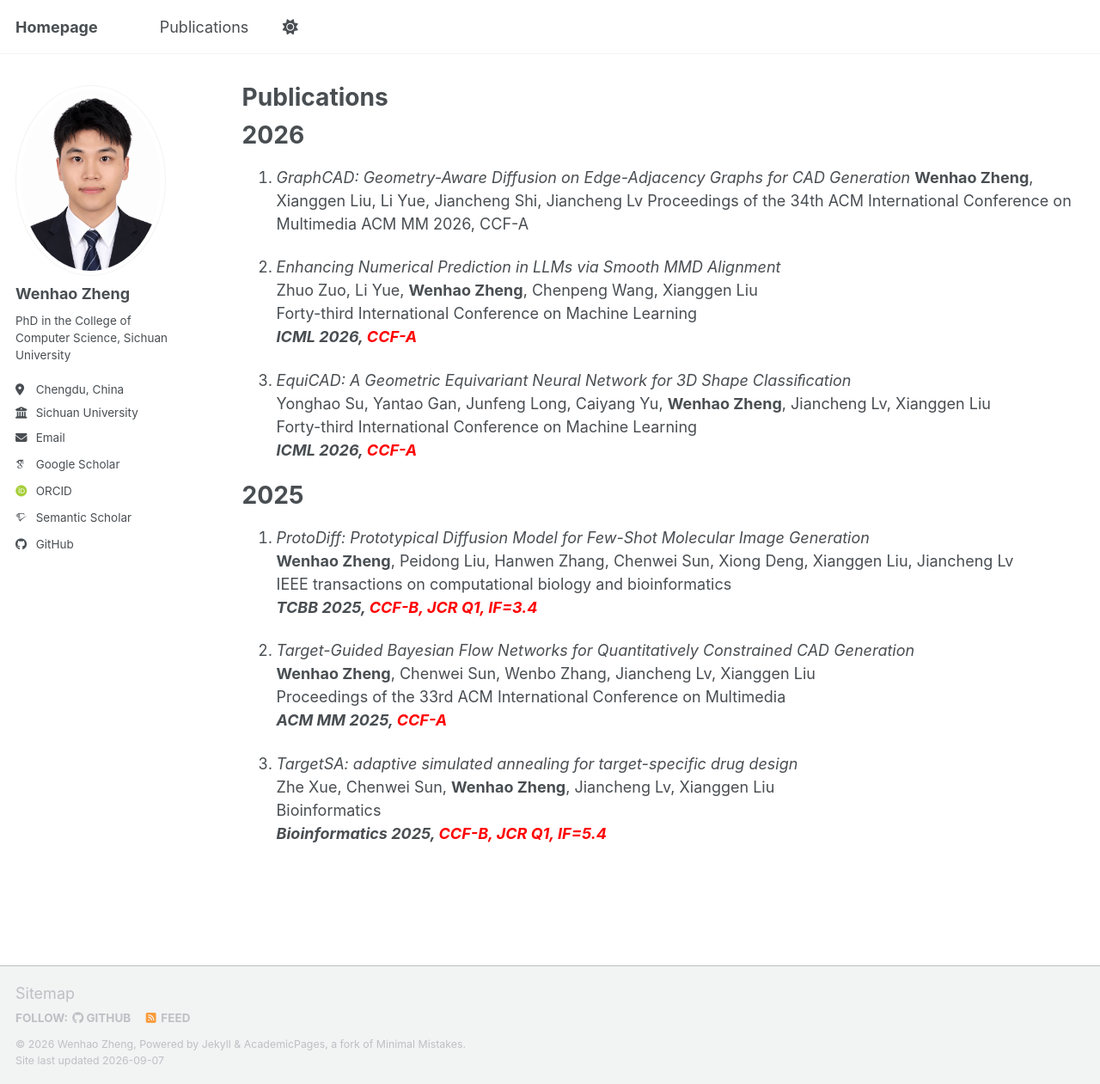
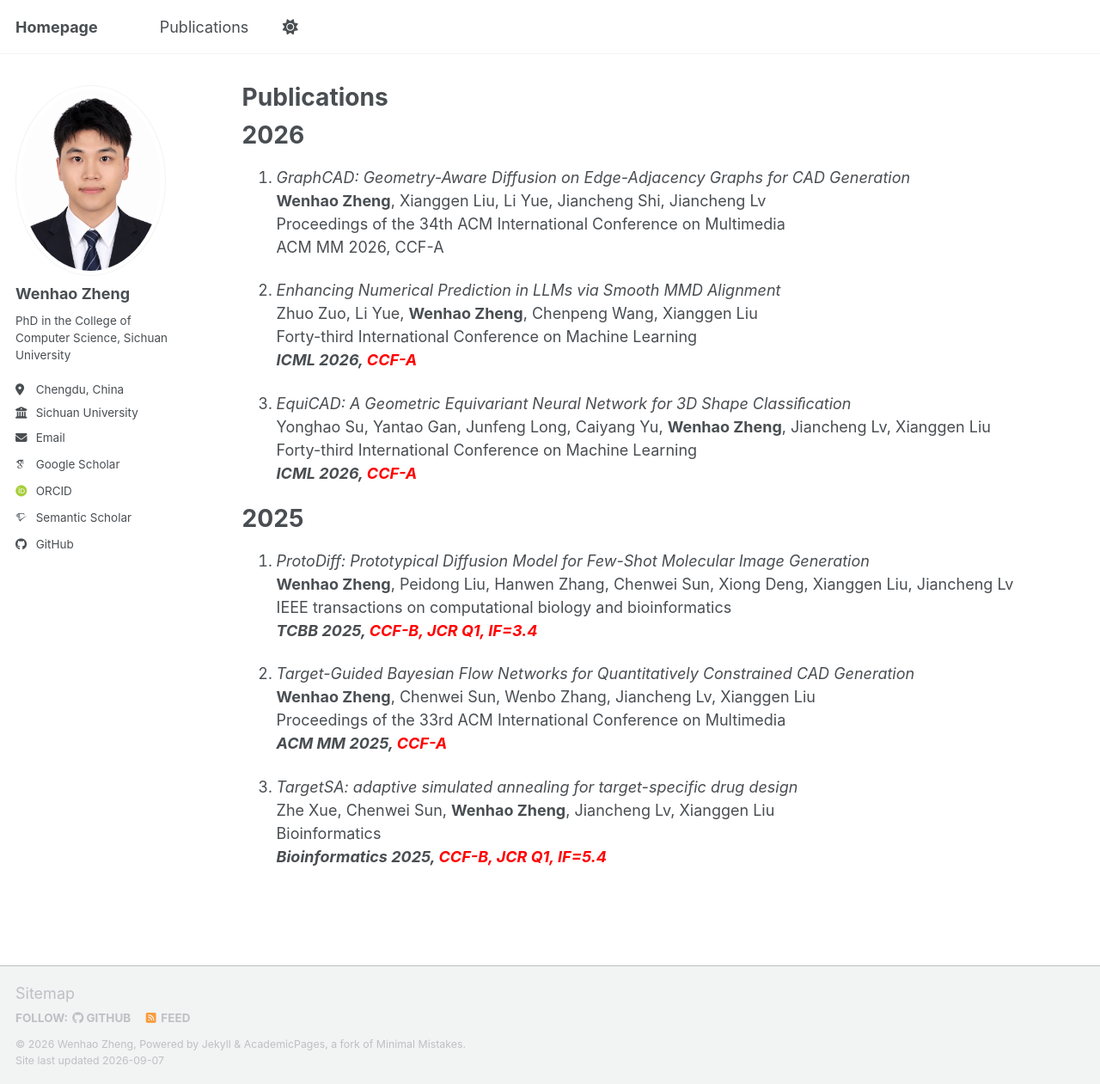
Before and after one commit to scu-zwh/scu-zwh.github.io, a Jekyll site: the page built from _pages/publications.md, in a window 1280 px wide and 1261 px high. Shown: the whole window at 86% size. Built offline with Jekyll 4.4.1, drawn with Linux system fonts in a browser that asks for light colours; some web fonts are replaced; a script bundle is joined from its source files by our own code; library files that are not in the unit come from our copies.

Commit message:
Format publication entries with line breaks
Updated publication entries with HTML line breaks.

```diff
--- a/_pages/publications.md
+++ b/_pages/publications.md
@@ -7,9 +7,9 @@
 
 2026
 ====
-1. *GraphCAD: Geometry-Aware Diffusion on Edge-Adjacency Graphs for CAD Generation*
-**Wenhao Zheng**, Xianggen Liu, Li Yue, Jiancheng Shi, Jiancheng Lv
-Proceedings of the 34th ACM International Conference on Multimedia
+1. *GraphCAD: Geometry-Aware Diffusion on Edge-Adjacency Graphs for CAD Generation* <br>
+**Wenhao Zheng**, Xianggen Liu, Li Yue, Jiancheng Shi, Jiancheng Lv <br>
+Proceedings of the 34th ACM International Conference on Multimedia <br>
 ACM MM 2026, CCF-A
 
 1.  *Enhancing Numerical Prediction in LLMs via Smooth MMD Alignment* <br>
```
